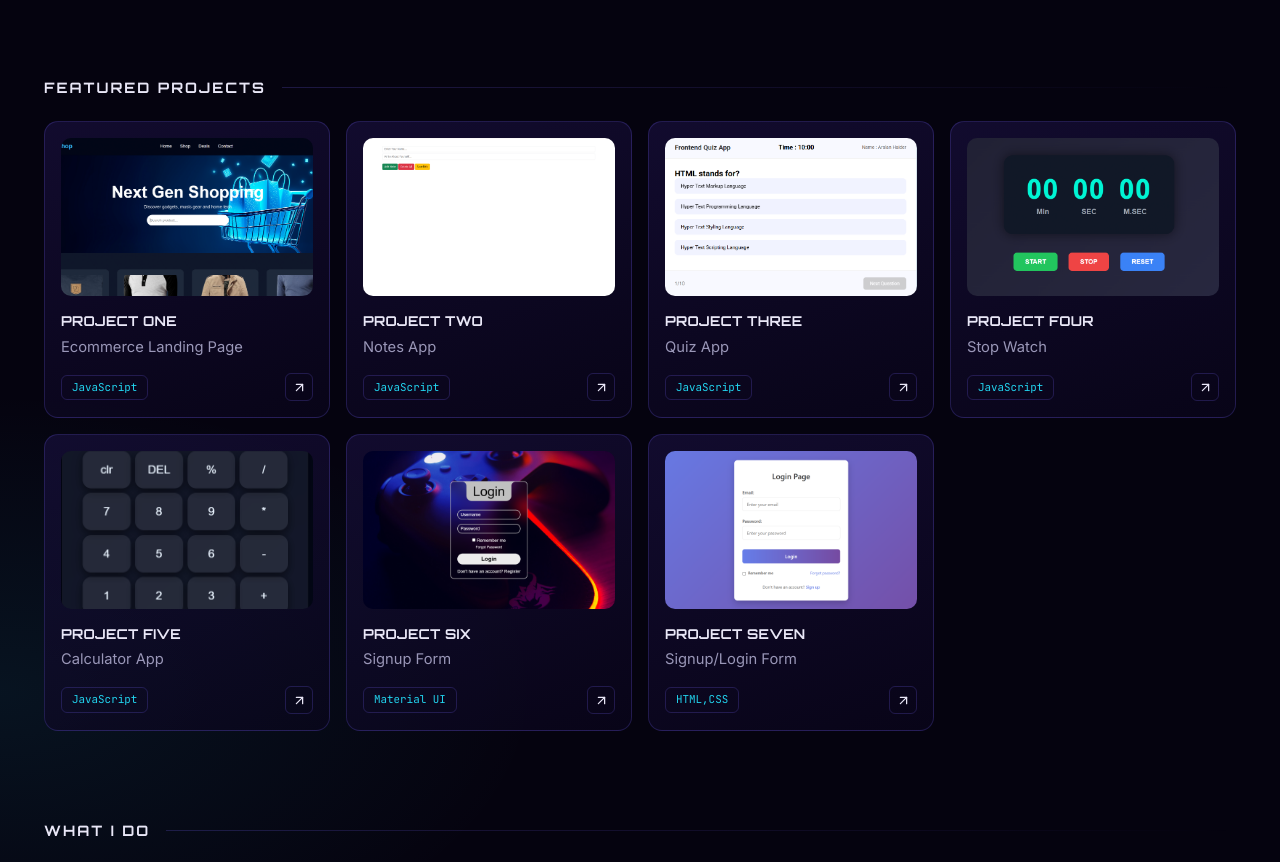
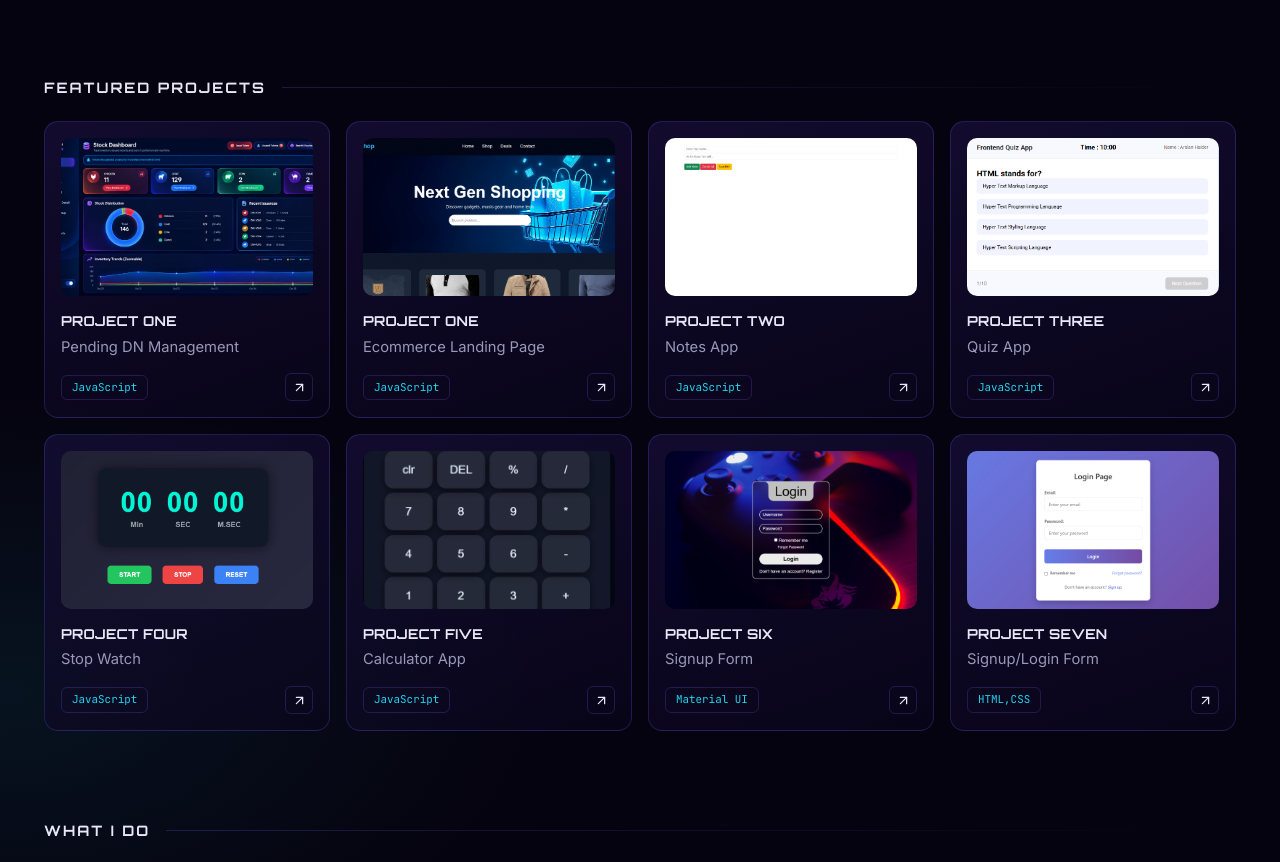
Before and after one commit to Arslanh735/Portfolio-with-React, a React (Vite) app: page / in a window 1280 px wide. Shown: the part 1080-1942 px from the top of the page. Built offline with nearby package versions, Linux system fonts and the light colour scheme.

Commit message:
Project Added

```diff
--- a/src/data/portfolio.js
+++ b/src/data/portfolio.js
@@ -34,6 +34,7 @@ export const nav = [
 ]
 
 export const projects = [
+  { title: 'Project One', type: 'Pending DN Management', tag: 'JavaScript', image: '/images/tokens-app.png', link: 'https://script.google.com/a/macros/saylaniwelfare.com/s/AKfycbys3tAUsOsjMxQqaqZm5spCH-H0Xi7KJXeMB3m60l9igeSblubXJtOUp43Oib786Llgxg/exec', description: 'Created in google sheets using App Script.' },
   { title: 'Project One', type: 'Ecommerce Landing Page', tag: 'JavaScript', image: '/images/ecommerce.png', link: 'https://ecomrece-landing-page.vercel.app/', description: 'Short description.' },
   { title: 'Project Two', type: 'Notes App', tag: 'JavaScript', image: '/images/sticky.png', link: 'https://notes-app-livid-two-81.vercel.app/', description: 'Short description.' },
   { title: 'Project Three', type: 'Quiz App', tag: 'JavaScript', image: '/images/quiz.png', link: 'https://quiz-application-nine-alpha.vercel.app/', description: 'Short description.' },
```
Also changed, not shown: public/images/tokens-app.png (added).
